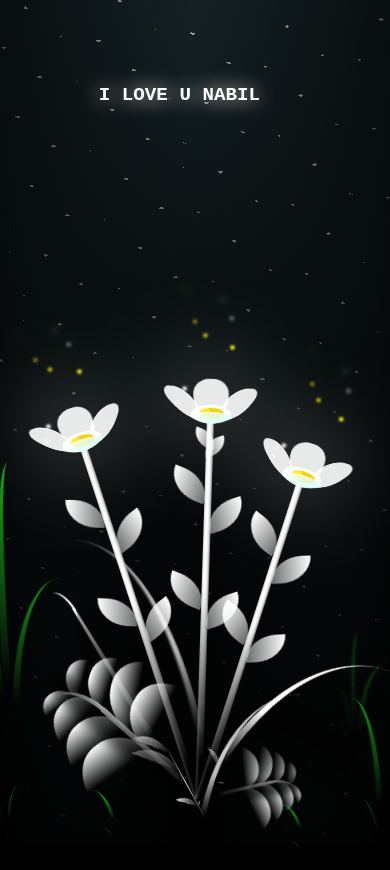
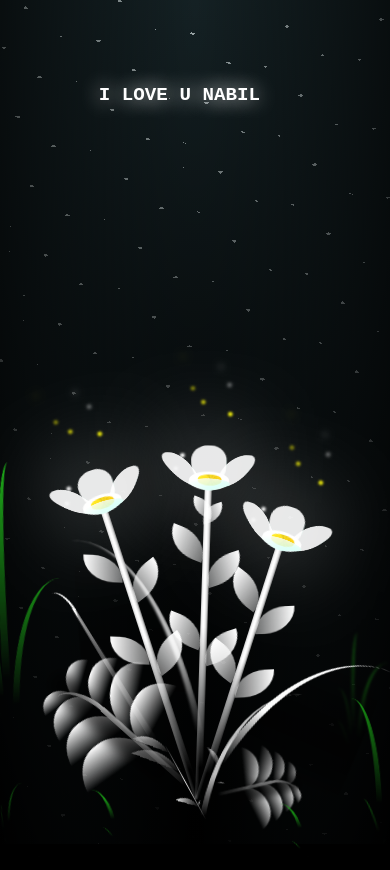
Before and after one commit to Iamryowibowo/flower, a plain HTML site: page flower.html in a window 390 px wide. Drawn offline with Linux system fonts and the light colour scheme.

Commit message:
fix mobile flower height

```diff
--- a/css/style.css
+++ b/css/style.css
@@ -1429,15 +1429,15 @@ body {
   }
 
   .flower--1 .flower__line {
-    height: 85vmin;
+    height: 70vmin;
   }
 
   .flower--2 .flower__line {
-    height: 75vmin;
+    height: 60vmin;
   }
 
   .flower--3 .flower__line {
-    height: 85vmin;
+    height: 70vmin;
   }
 
   .title {
```
